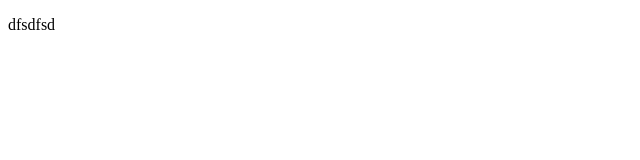
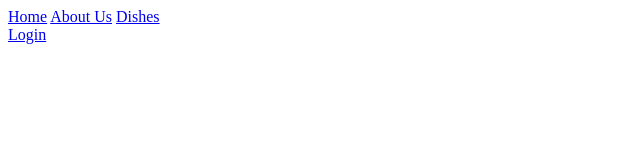
Before and after one commit to jasgoh92/RookiesFinal, a plain HTML site: page common/navbar.html in a window 1280 px wide. Shown: the whole page, without its empty margins (0-640 px from the left). Drawn offline with Linux system fonts and the light colour scheme.

Commit message:
update nav v2

```diff
--- a/common/navbar.html
+++ b/common/navbar.html
@@ -7,6 +7,14 @@
     <title>Navbar</title>
 </head>
 <body>
-    <p>dfsdfsd</p>
+    <nav>
+        <a href="#">Home</a>
+        <a href="#">About Us</a>
+        <a href="#">Dishes</a>
+    </nav>
+
+    <div>
+        <a href="#">Login</a>
+    </div>
 </body>
 </html>
```
